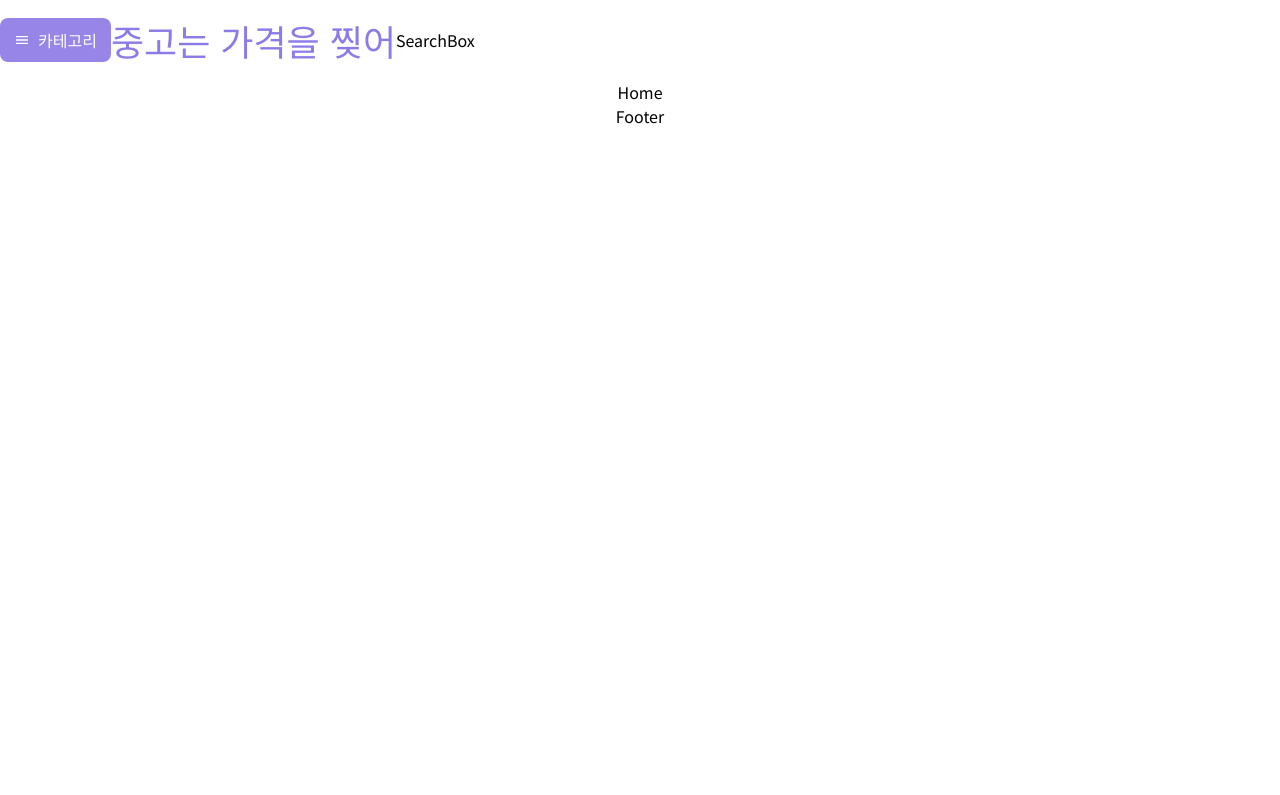
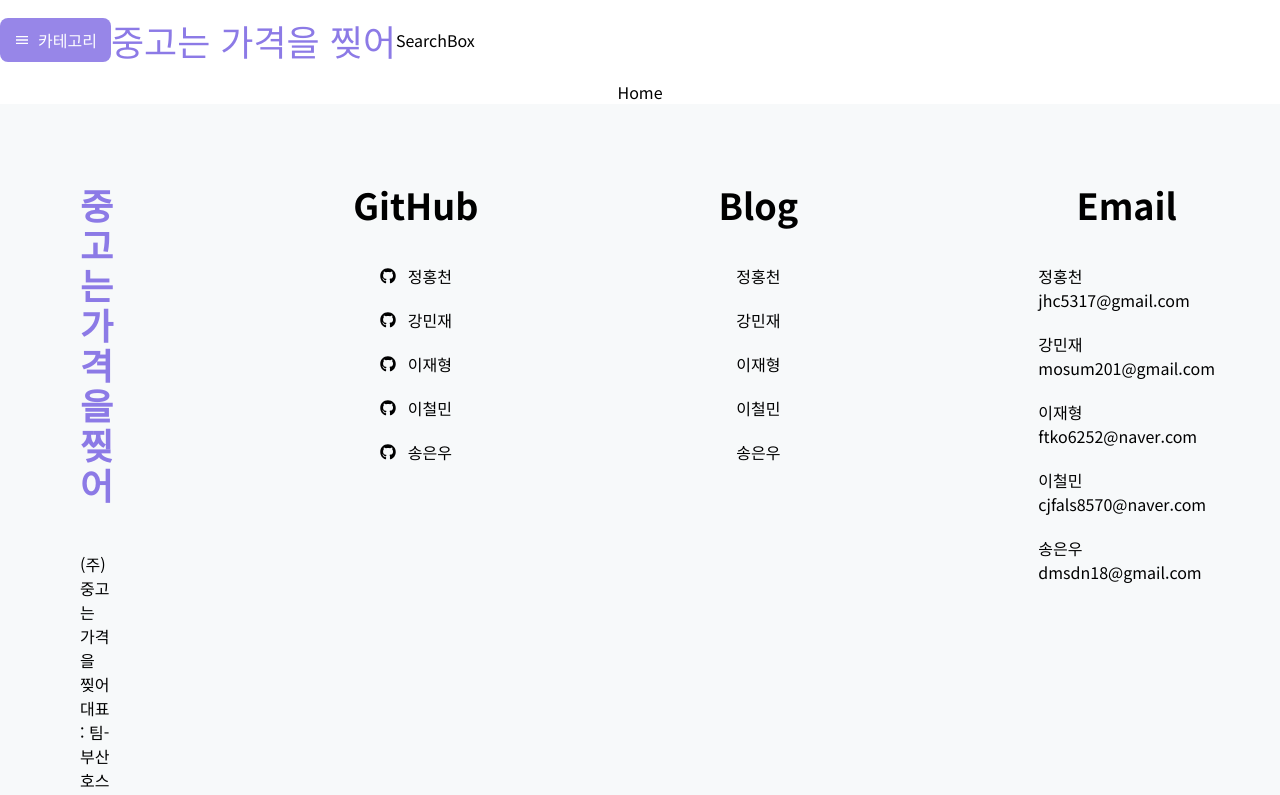
Before and after one commit to team-busan/joongo-clonecoding, a React (Create React App) app in the folder front/: page / in a window 1280 px wide. Shown: the top 795 px of the page. Built offline with nearby package versions, Linux system fonts and the light colour scheme; what axios-mock-adapter would draw is missing.

Commit message:
푸터작업

```diff
--- a/front/src/Components/Footer.jsx
+++ b/front/src/Components/Footer.jsx
@@ -1,5 +1,47 @@
+import { FaArrowUp, FaGithub, } from "react-icons/fa";
+import { Link } from "react-router-dom";
+
 const Footer = () => {
-  return <div>Footer</div>;
+  return <div className="bg-[#F7F9FA] w-full p-20 flex flex-row relative">
+    <div className="flex flex-col">
+      <h1 className="font-[36px] font-bold text-primary">중고는 가격을 찢어</h1>
+      <p className="mt-12">(주)중고는 가격을 찢어</p>
+      <p>대표 : 팀-부산</p>
+      <p>호스팅 제공자 : AWS</p>
+    </div>
+    <div className="ml-60 flex flex-col items-center [&>a]:mt-5 [&>a]:flex [&>a]:flex-row [&>a]:items-center">
+      <h1 className="font-bold mb-5">GitHub</h1>
+      <Link to="https://github.com/gugonggu" target="_blank"><FaGithub className="mr-3"/>정홍천</Link>
+      <Link to="https://github.com/mosum201" target="_blank"><FaGithub className="mr-3"/>강민재</Link>
+      <Link to="https://github.com/jaehyeong21" target="_blank"><FaGithub className="mr-3"/>이재형</Link>
+      <Link to="https://github.com/cheolmin99" target="_blank"><FaGithub className="mr-3"/>이철민</Link>
+      <Link to="https://github.com/Eunoos" target="_blank"><FaGithub className="mr-3"/>송은우</Link>
+    </div>
+    <div className="ml-60 flex flex-col items-center [&>a]:mt-5">
+      <h1 className="font-bold mb-5">Blog</h1>
+      <Link to="https://gugonggu.tistory.com/" target="_blank">정홍천</Link>
+      <Link to="" target="_blank">강민재</Link>
+      <Link to="https://geode-alligator-3d5.notion.site/front-end-2cc2e21cd596424ba57206cc607b5eed" target="_blank">이재형</Link>
+      <Link to="" target="_blank">이철민</Link>
+      <Link to="https://noos.tistory.com/" target="_blank">송은우</Link>
+    </div>
+    <div className="ml-60 flex flex-col [&>p]:mt-5">
+      <h1 className="font-bold mb-5 w-full text-center">Email</h1>
+      <p>정홍천 jhc5317@gmail.com</p>
+      <p>강민재 mosum201@gmail.com</p>
+      <p>이재형 ftko6252@naver.com</p>
+      <p>이철민 cjfals8570@naver.com</p>
+      <p>송은우 dmsdn18@gmail.com</p>
+    </div>
+
+    <button className="w-[200px] h-[50px] flex flex-row items-center justify-center absolute bottom-0 right-0"
+    onClick={()=>{
+              window.scrollTo({
+                top: 0,
+                behavior: 'smooth'
+            })
+    }}><p className="font-[24px]">Scroll to Top</p><FaArrowUp className="ml-5"/></button>
+  </div>;
 };
 
 export default Footer;
```
